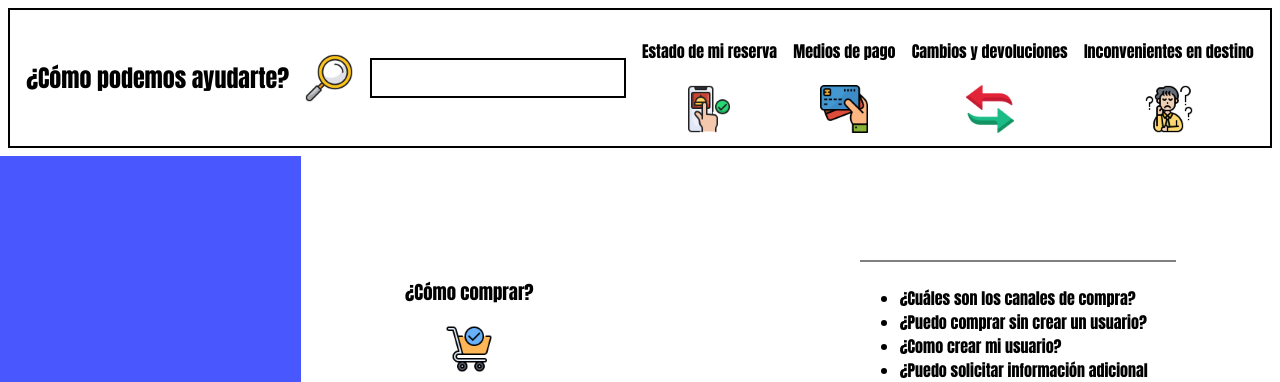
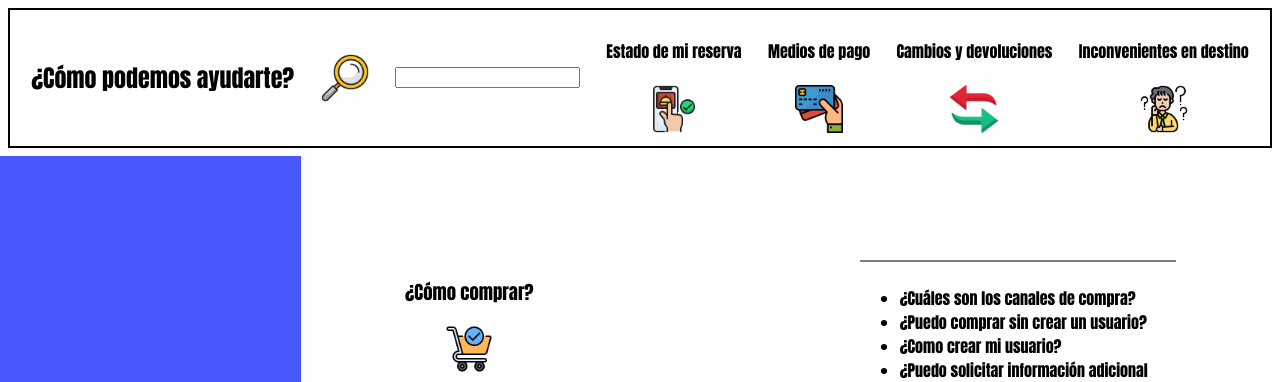
Before and after one commit to Bross88/PCAC, a Django app: page /preguntas_frecuentes/ in a window 1280 px wide. Shown: the part 153-535 px from the top of the page. Run offline with Django 4.2, Linux system fonts and the light colour scheme; some libraries are stand-ins or nearby versions.

Commit message:
Add files via upload

```diff
--- a/Templates/ayuda.html
+++ b/Templates/ayuda.html
@@ -25,7 +25,7 @@
     <div class="main-buscador">
         <h2>¿Cómo podemos ayudarte?</h2>
         <img src="{% static 'assets/img/buscador.png' %}" alt="" style="width: 3.0rem; height: 3.0rem;">
-        <input type="search" style="border: 2px solid black; width: 20vw; height: 5vh"/>
+        <input type="search"/>
         <div class="div-Ayuda" style="text-align: center;">
             <h4>Estado de mi reserva</h4>
             <a href="#reserva">
```
